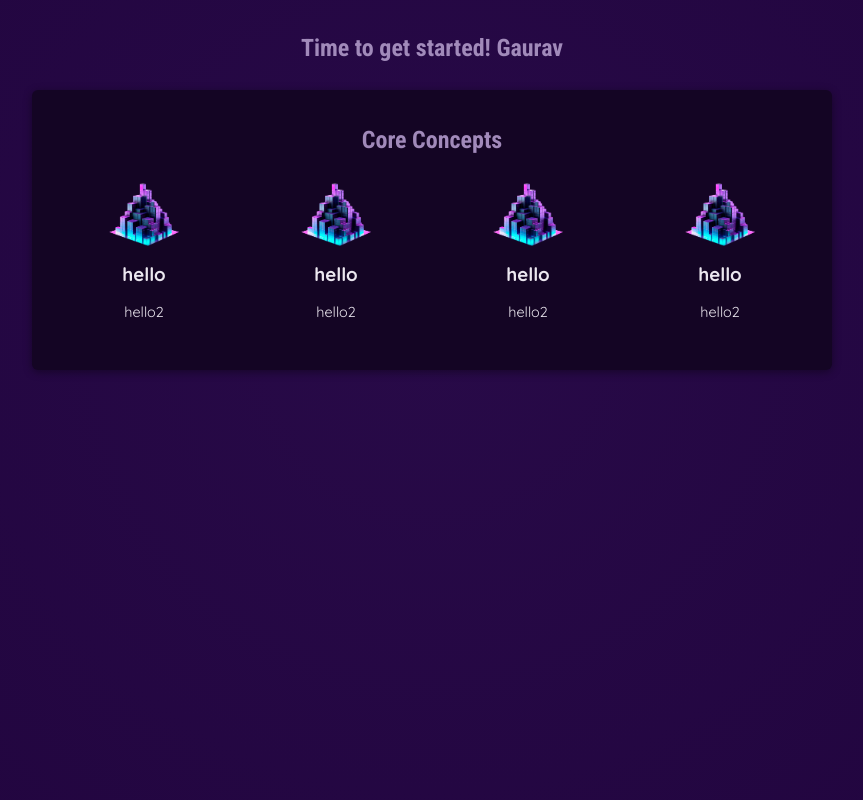
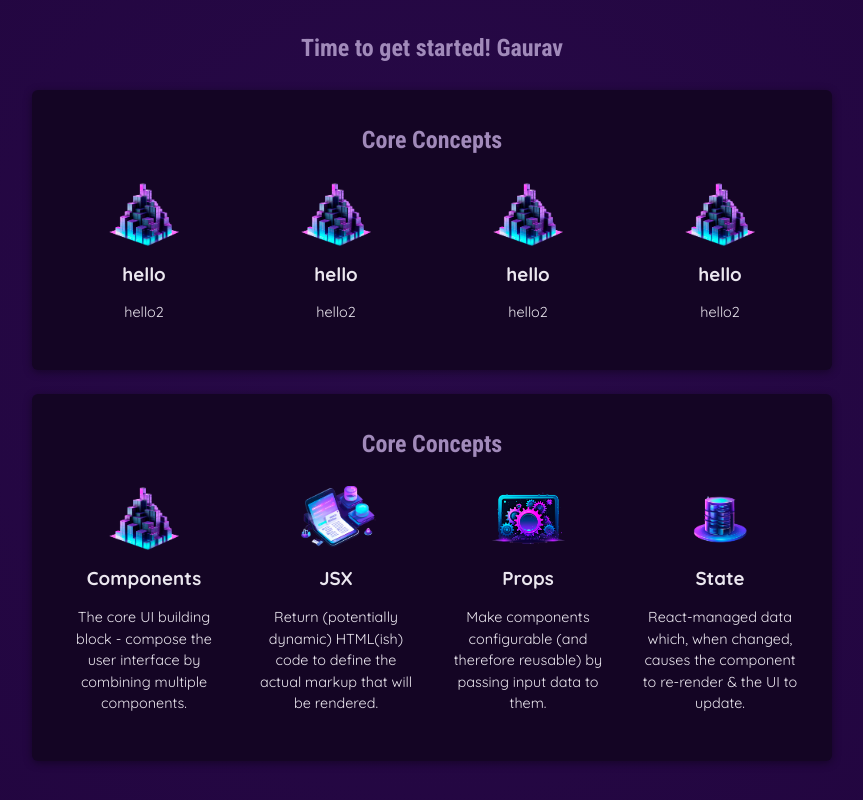
Before and after one commit to gaurav700/React_Essentals, a JavaScript app: page / in a window 1280 px wide. Shown: the part 302-1102 px from the top of the page, without its empty margins (208-1071 px from the left). Built offline with nearby package versions, Linux system fonts and the light colour scheme.

Commit message:
More Props Syntex

```diff
--- a/src/App.js
+++ b/src/App.js
@@ -2,6 +2,7 @@
 // For this project to work on CodeSandbox, image assets ("assets") folder
 // must be stored in the public folder (as it's the case by default in this project)
 import { App1 } from "./App1";
+import { App2 } from "./App2";
 import reactImage from "./assets/react-core-concepts.png";
 export function Header() {
   const reactDescriptions = ["Fundamental", "Cruicial", "Core"];
@@ -27,6 +28,8 @@
         <h2>Time to get started! Gaurav</h2>
       </main>
       <App1 />
+      <br />
+      <App2 />
     </div>
   );
 }
--- a/src/App1.js
+++ b/src/App1.js
@@ -1,4 +1,5 @@
 import componentImage from "./assets/components.png";
+import { CoreConcepts } from "./CoreConcepts";
 export function App1() {
   return (
     <div>
@@ -8,25 +9,21 @@
           <ul>
             <CoreConcepts
               image={componentImage}
-              alter="Altername Image"
               title="hello"
               description="hello2"
             />
             <CoreConcepts
               image={componentImage}
-              alter="Altername Image"
               title="hello"
               description="hello2"
             />
             <CoreConcepts
               image={componentImage}
-              alter="Altername Image"
               title="hello"
               description="hello2"
             />
             <CoreConcepts
               image={componentImage}
-              alter="Altername Image"
               title="hello"
               description="hello2"
             />
@@ -36,13 +33,3 @@
     </div>
   );
 }
-
-function CoreConcepts({ image, alter, title, description }) {
-  return (
-    <li>
-      <img src={image} alt={alter} />
-      <h3>{title}</h3>
-      <p>{description}</p>
-    </li>
-  );
-}
--- /dev/null
+++ b/src/App2.js
@@ -0,0 +1,23 @@
+import { CORE_CONCEPTS } from "./data.js";
+import { CoreConcepts } from "./CoreConcepts.js";
+export function App2() {
+  return (
+    <div>
+      <main>
+        <section id="core-concepts">
+          <h2>Core Concepts</h2>
+          <ul>
+            {CORE_CONCEPTS.map((item) => (
+              <CoreConcepts
+                key={item.title} // Always provide a unique key when rendering lists
+                image={item.image}
+                title={item.title}
+                description={item.description}
+              />
+            ))}
+          </ul>
+        </section>
+      </main>
+    </div>
+  );
+}
--- /dev/null
+++ b/src/CoreConcepts.js
@@ -0,0 +1,17 @@
+export function CoreConcepts(props) {
+  return (
+    <li>
+      <img src={props.image} alt={props.title} /> <h3>{props.title}</h3>
+      <p>{props.description}</p>
+    </li>
+  );
+}
+
+// export function CoreConcepts({ image, title, description }) {
+//   return (
+//     <li>
+//       <img src={image} alt={title} /> <h3>{title}</h3>
+//       <p>{description}</p>
+//     </li>
+//   );
+// }
--- /dev/null
+++ b/src/data.js
@@ -0,0 +1,31 @@
+import componentsImg from "./assets/components.png";
+import propsImg from "./assets/config.png";
+import jsxImg from "./assets/jsx-ui.png";
+import stateImg from "./assets/state-mgmt.png";
+
+export const CORE_CONCEPTS = [
+  {
+    image: componentsImg,
+    title: "Components",
+    description:
+      "The core UI building block - compose the user interface by combining multiple components.",
+  },
+  {
+    image: jsxImg,
+    title: "JSX",
+    description:
+      "Return (potentially dynamic) HTML(ish) code to define the actual markup that will be rendered.",
+  },
+  {
+    image: propsImg,
+    title: "Props",
+    description:
+      "Make components configurable (and therefore reusable) by passing input data to them.",
+  },
+  {
+    image: stateImg,
+    title: "State",
+    description:
+      "React-managed data which, when changed, causes the component to re-render & the UI to update.",
+  },
+];
```
